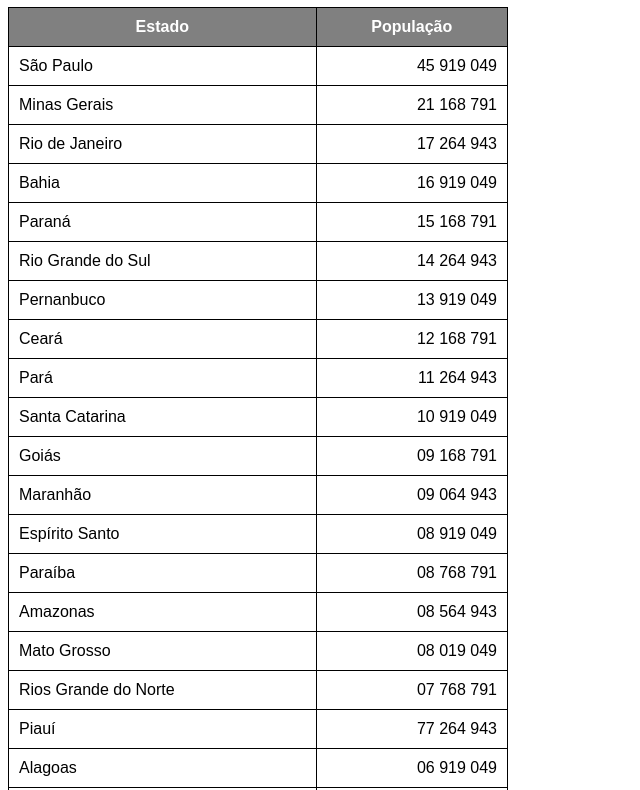
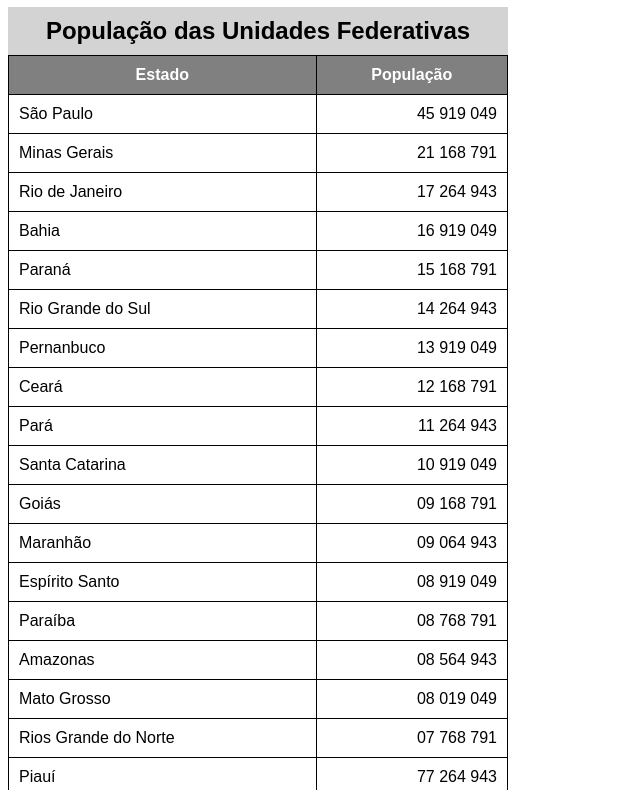
Before and after one commit to ThiagoRiosB/HTML-CSS, a plain HTML site: page cursoemvideo/módulo 3/aula02-tabela-grande/index.html in a window 1280 px wide. Shown: the part 73-863 px from the top of the page, without its empty margins (0-640 px from the left). Drawn offline with Linux system fonts and the light colour scheme.

Commit message:
modificações no exercício

```diff
--- a/cursoemvideo/módulo 3/aula02-tabela-grande/index.html
+++ b/cursoemvideo/módulo 3/aula02-tabela-grande/index.html
@@ -10,6 +10,7 @@
 <body>
   <h1>Uso de tabelas grandes</h1>
   <table>
+    <caption>População das Unidades Federativas</caption>
     <thead>
       <tr>
         <th>Estado</th>
--- a/cursoemvideo/módulo 3/aula02-tabela-grande/style.css
+++ b/cursoemvideo/módulo 3/aula02-tabela-grande/style.css
@@ -4,6 +4,12 @@ body {
 table {
   width: 500px;
   border-collapse: collapse;
+}
+caption {
+  font-size: 1.5rem;
+  font-weight: bold;
+  padding: 10px;
+  background-color: lightgray;
 }
 td, th {
   border: 1px solid black;
```
